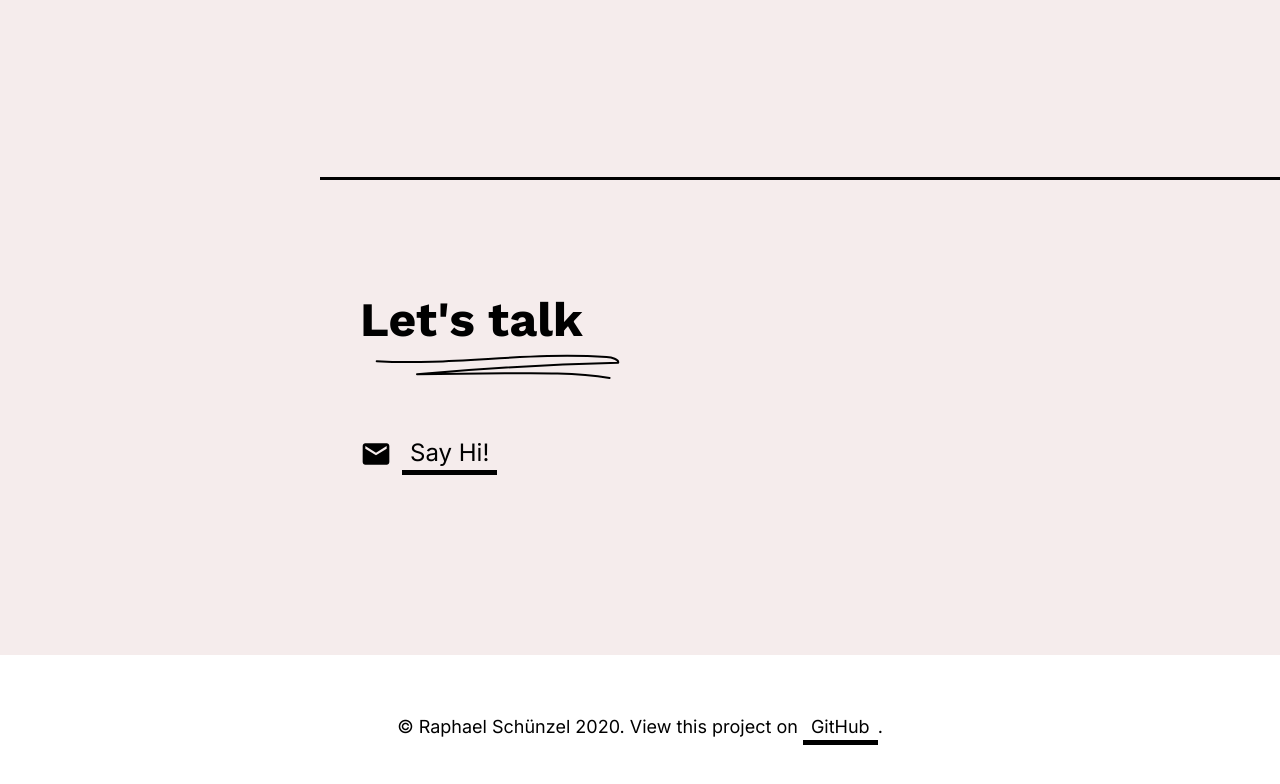
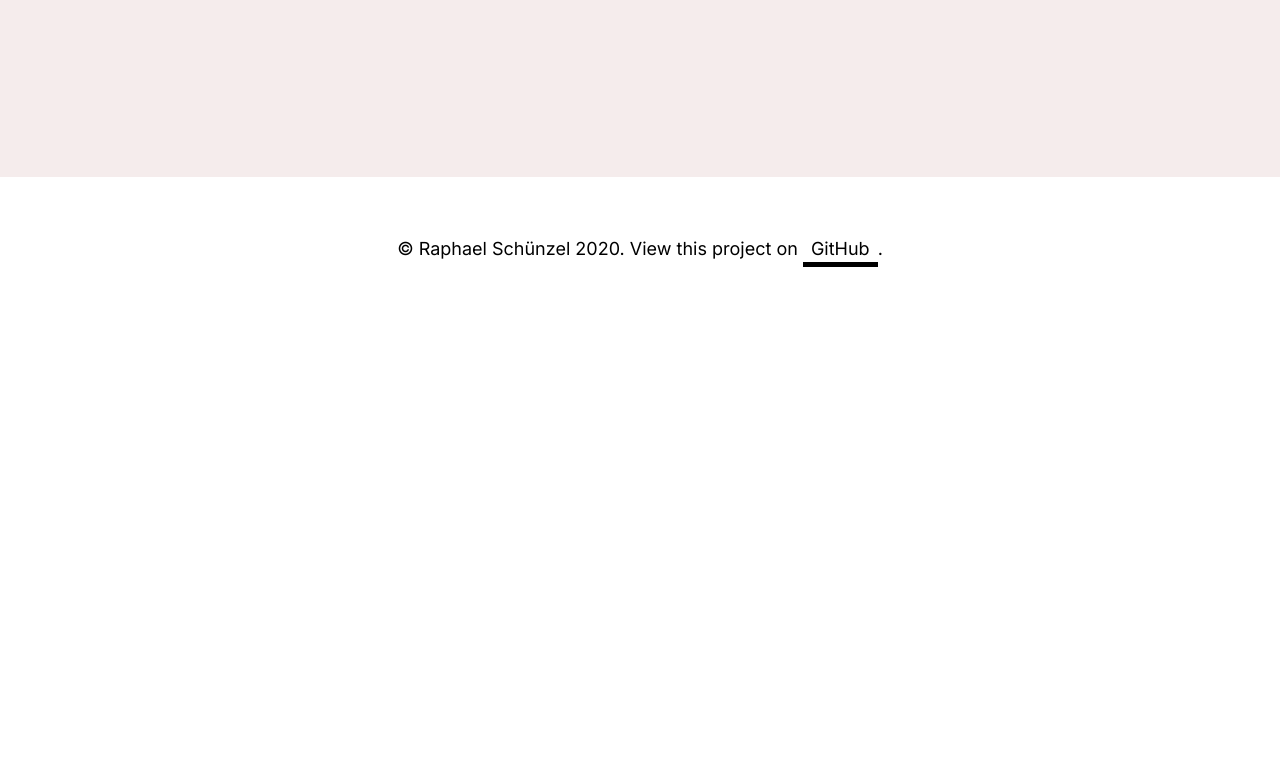
Before and after one commit to RaphaelSchuenzel/raphaelschuenzel.com, a Gatsby site: page / in a window 1280 px wide. Shown: the part 1720-2504 px from the top of the page. After the commit the page ends 2040 px from the top, so only its background shows below. Built offline with nearby package versions, Linux system fonts and the light colour scheme; Gatsby itself is replaced by a stand-in of ours.

Commit message:
remove contact panel

```diff
--- a/src/components/panels.tsx
+++ b/src/components/panels.tsx
@@ -3,7 +3,6 @@ import React from "react"
 import PanelIntro from "./panels/intro"
 import PanelAbout from "./panels/about"
 import PanelSocial from "./panels/social"
-import PanelContact from "./panels/contact"
 
 const Panels = () => {
     return (
@@ -11,7 +10,6 @@ const Panels = () => {
             <PanelIntro />
             <PanelAbout />
             <PanelSocial />
-            <PanelContact />
         </div>
     )
 }
--- a/src/components/panels/contact.tsx
+++ /dev/null
@@ -1,23 +0,0 @@
-import React from "react"
-
-import emailIcon from '../../images/icons/email.svg'
-
-const PanelContact = () => {
-    return (
-        <div id="panel-contact" className="panel">
-            <h1 className="panel-head">
-                Let's talk
-                <svg className="underline" width="100%" height="50" aria-hidden="true">
-                    <path className="stroke" fill="none" stroke="currentColor" strokeWidth="2" strokeLinecap="round" strokeLinejoin="round" strokeMiterlimit="10" d="M16.7 20.2c76.5 4.4 153.6-9.7 229.8-4.1 5.4.4 12.4 2.1 11.7 5.6-67.3 1.7-134.5 5.5-201.2 11.5l87.7-.9c35.2-.4 70.8-.7 104.9 4.6"></path>
-                </svg>
-            </h1>
-
-            <p>
-                <img className="icon-social" src={emailIcon} alt="GitHub" />
-                <a href="mailto:raphael@feedphant.com" target="_blank">Say Hi!</a>
-            </p>
-        </div>
-    )
-}
-
-export default PanelContact
```
Also changed, not shown: src/images/icons/email.svg (deleted).
